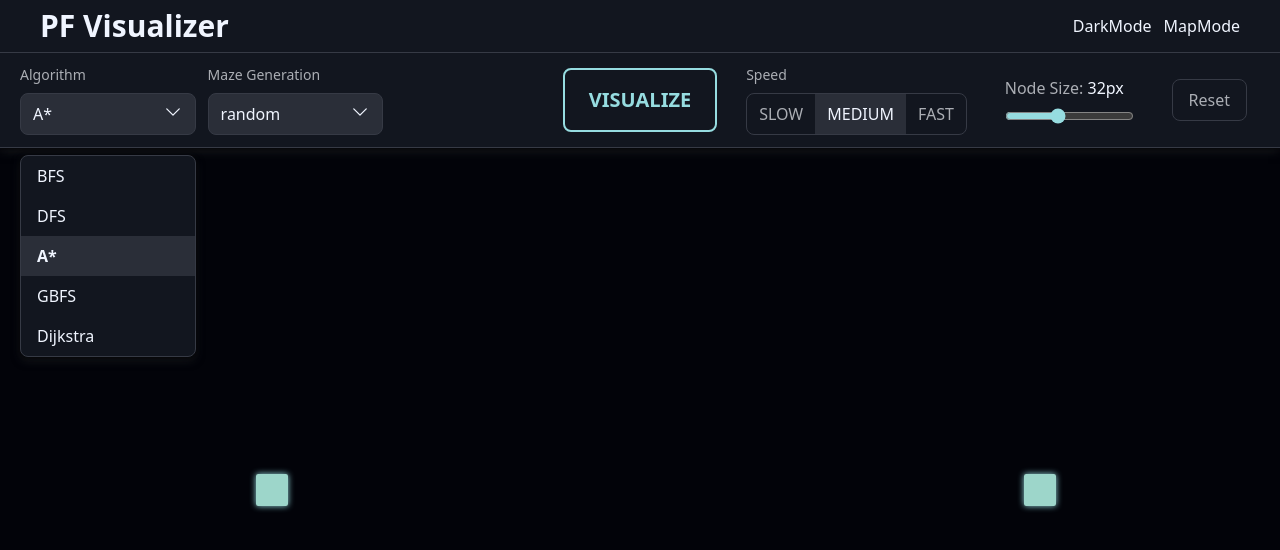
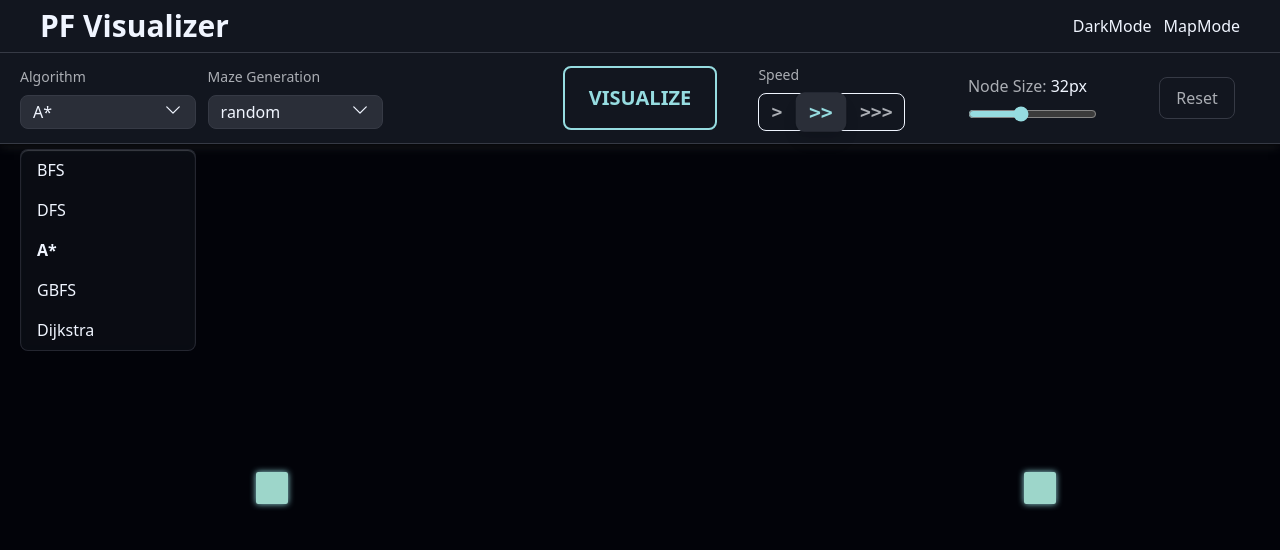
Before and after one commit to Willgxnzalez/pathfinder-visualizer, a React (Vite) app: page / in a window 1280 px wide. Both pictures are taken after a click on the button "A*". Shown: the top 550 px of the page. Built offline with nearby package versions, Linux system fonts and the light colour scheme.

Commit message:
Update speed selection UI

```diff
--- a/src/components/ToolBar.tsx
+++ b/src/components/ToolBar.tsx
@@ -59,7 +59,7 @@ function Dropdown<T extends string>({
                 disabled={disabled}
                 onClick={() => setOpen(!open)}
                 className={clsx(
-                    'w-full flex justify-between px-3 py-2 rounded-lg',
+                    'w-full flex justify-between px-3 py-1 rounded-lg',
                     'appearance-none font-medium',
                     'text-text-main',
                     'border border-bdr',
@@ -78,7 +78,7 @@ function Dropdown<T extends string>({
                 <div
                     className={clsx(
                         'absolute top-full left-0 mt-5 w-full z-20 overflow-hidden',
-                        'rounded-lg bg-surface border border-bdr shadow'
+                        'rounded-lg border border-bdr-glass glass shadow-highlight'
                     )}
                     onMouseLeave={() => setOpen(false)}
                 >
@@ -91,8 +91,8 @@ function Dropdown<T extends string>({
                             }}
                             className={clsx(
                                 'relative block w-full px-4 py-2 text-left pointer-events-auto cursor-pointer z-10',
-                                'text-text-main hover:bg-surface-highlight',
-                                opt === value && 'font-semibold bg-surface-light'
+                                'text-text-main hover:bg-surface-highlight-glass',
+                                opt === value && 'font-semibold bg-surface-light-glass'
                             )}
                         >
                             {opt}
@@ -123,6 +123,8 @@ export default function ToolBar({
     isDrawing = false,
 }: ToolBarProps) {
     const isAnimating = animationState !== 'idle';
+    const valueToSpeed = ['slow', 'medium', 'fast'] as const;
+    const speedSymbols = ['>', '>>', '>>>']
 
     return (
         <div
@@ -158,7 +160,7 @@ export default function ToolBar({
                     'px-6 py-4 text-xl font-bold rounded-lg transition-all duration-300 appearance-none cursor-pointer',
                     isAnimating
                         ? 'opacity-50 cursor-not-allowed text-text-muted'
-                        : 'text-primary border-2 border-primary hover:bg-secondary hover:border-secondary hover:text-text-main'
+                        : 'text-primary border-2 border-primary hover:bg-primary hover:border-primary hover:text-text-invert'
                 )}
             >
                 VISUALIZE
@@ -168,19 +170,19 @@ export default function ToolBar({
             <div className='flex flex-1 items-center justify-around gap-3 flex-wrap'>
                 <div className='flex flex-col'>
                     <label className='text-sm text-text-muted mb-2'>Speed</label>
-                    <div className='flex rounded-lg overflow-hidden border border-bdr'>
-                        {(['slow', 'medium', 'fast'] as const).map((s: Speed) => (
+                    <div className='flex gap-1 items-center rounded-lg border border-bdr-muted'>
+                        {valueToSpeed.map((s: Speed, i) => (
                             <button
                                 key={s}
                                 onClick={() => onSpeedChange(s)}
-                                className={clsx(
-                                    'px-3 py-2 font-medium hover:bg-surface-highlight cursor-pointer',
-                                    (speed === s)
-                                        ? 'text-text-main bg-surface-light'
-                                        : 'text-text-muted '
-                                )}
+                                disabled={isAnimating}
+                                className={`px-3 py-1 rounded-lg font-mono text-lg font-bold cursor-pointer transition-all flex items-center justify-center ${
+                                    speed === s
+                                        ? 'text-primary bg-surface-light shadow-lg scale-110'
+                                        : 'text-text-muted hover:text-text-main'
+                                }`}
                             >
-                                {s.toUpperCase()}
+                                {speedSymbols[i]}
                             </button>
                         ))}
                     </div>
```
